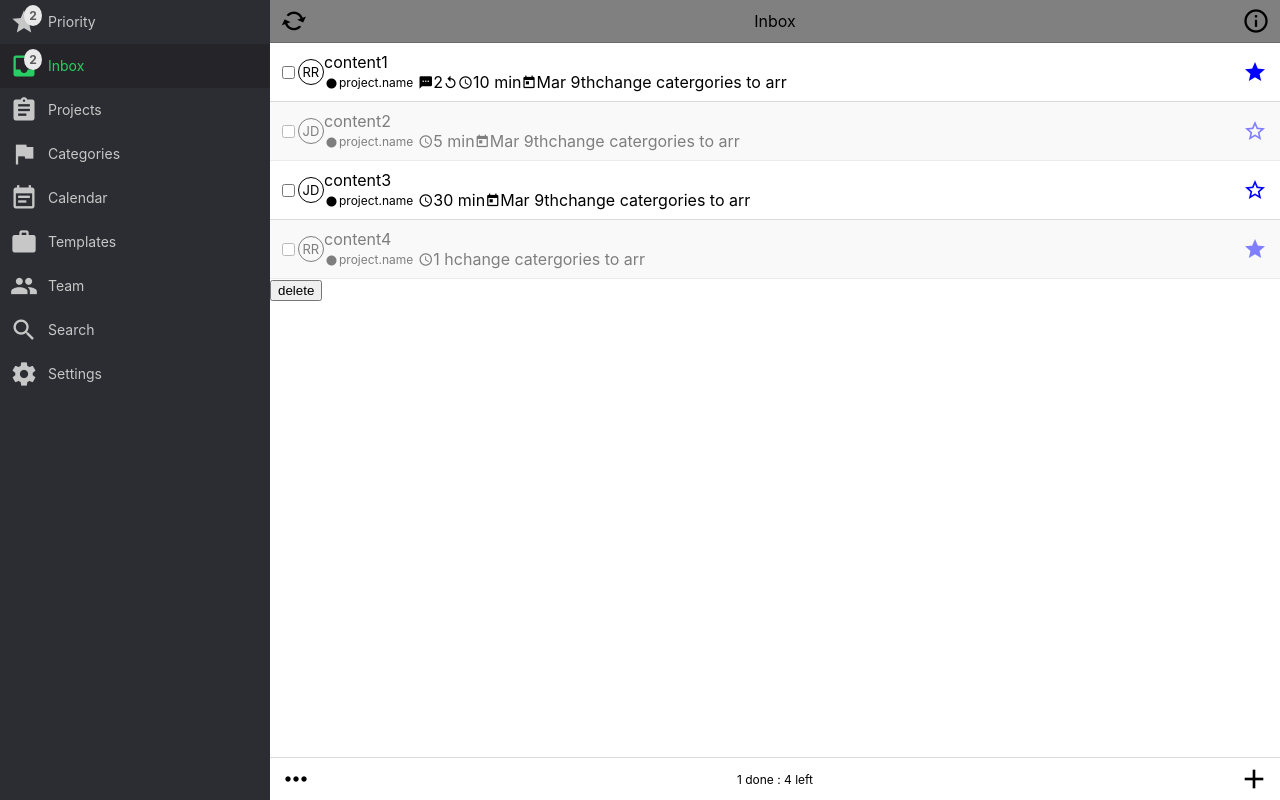
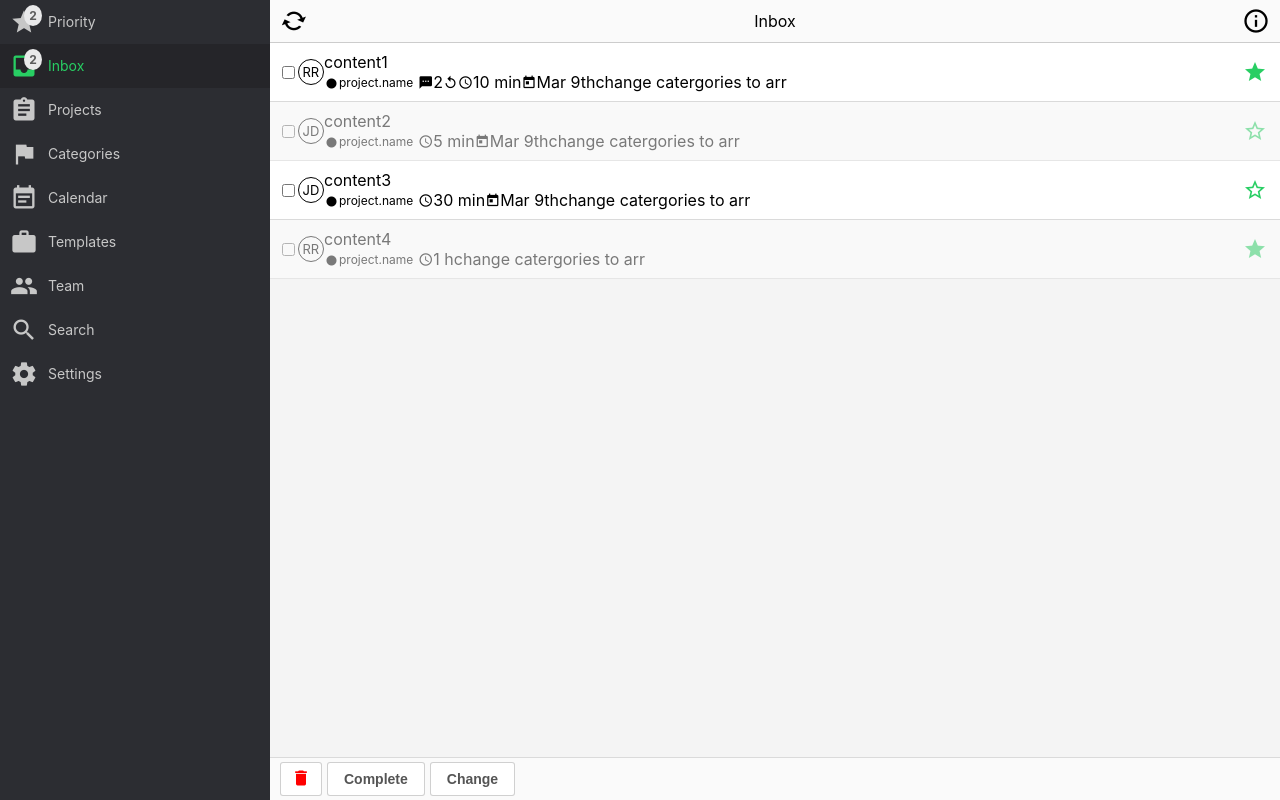
Before and after one commit to rafalrybicki/nozbe, a React (Create React App) app: page /inbox in a window 1280 px wide. Both pictures are taken after a click on the element "more_horiz". Built offline with nearby package versions, Linux system fonts and the light colour scheme.

Commit message:
Add StatusBar

```diff
--- /dev/null
+++ b/src/components/EditBar.css
@@ -0,0 +1,41 @@
+.edit-bar {
+  padding: 10px;
+  position: absolute;
+  bottom: 0;
+  width: 100%;
+  display: flex;
+  height: 43px;
+  align-items: center;
+  background: #FAFAFA;
+  border-top: 1px solid #dadada;
+}
+
+.edit-bar button {
+  background-color: white;
+  color: #555;
+  border: 1px solid rgba(21,21,21,0.2);
+  padding: 8px 16px;
+  font-size: 14px;
+  font-weight: 600;
+  margin-right: 5px;
+  cursor: pointer;
+  border-radius: 3px;
+}
+
+.edit-bar button:active, .edit-bar button:focus {
+  outline: none;
+}
+
+.edit-bar button.delete {
+  padding: 0;
+  height: 34px;
+  width: 42px;
+  padding: 0 10px;
+}
+
+.edit-bar button span {
+  color: red;
+  font-size: 20px;
+  padding: 0;
+  margin-top: 3spx;
+}
--- /dev/null
+++ b/src/components/EditBar.js
@@ -0,0 +1,15 @@
+import React from 'react';
+import Icon from '@material-ui/core/Icon';
+import './EditBar.css'
+
+function EditBar({deleteTasks}) {
+  return (
+    <div className="edit-bar">
+      <button onClick={deleteTasks} className="delete"><Icon>delete</Icon></button>
+      <button>Complete</button>
+      <button>Change</button>
+    </div>
+  );
+}
+
+export default EditBar;
--- a/src/components/StatusBar.css
+++ b/src/components/StatusBar.css
@@ -7,6 +7,7 @@
   width: 100%;
   justify-content: space-between;
   align-items: center;
+  background: #FAFAFA;
   border-top: 1px solid #dadada;
   height: 43px;
   font-size: 12px;
--- a/src/components/Task.css
+++ b/src/components/Task.css
@@ -5,6 +5,7 @@
   align-items: center;
   padding-right: 13px;
   padding-left: 8px;
+  background-color: white;
 }
 
 .task div {
@@ -43,14 +44,13 @@
 }
 
 .task.completed {
-  background-color: #F4F4F4;
-      opacity: .5
+  background-color: #FFFFFF;
+  opacity: .5
 }
 
 .task div span {
   display: block;
 }
-
 
 .task a {
   padding-right: 5px;
--- a/src/components/Task.js
+++ b/src/components/Task.js
@@ -50,7 +50,7 @@ function Task({ completion, content, repeat, project, comments, time, date, cate
 
 const styles = {
   color: {
-    color: 'blue', //project's color here
+    color: '#28ce63', //project's color here
   }
 }
 
--- a/src/components/Tasks.css
+++ b/src/components/Tasks.css
@@ -1,4 +1,5 @@
 .tasks {
   height: 100%;
   position: relative;
+  background-color: #F4F4F4;
 }
--- a/src/components/Tasks.js
+++ b/src/components/Tasks.js
@@ -2,6 +2,7 @@ import React, { Component } from 'react';
 import { connect } from 'react-redux';
 import Toolbar from './Toolbar'
 import StatusBar from './StatusBar'
+import EditBar from './EditBar'
 import Task from './Task'
 import NewTask from './NewTask'
 import { togglePriority, toggleCompletion, deleteTasks} from '../redux/actions'
@@ -79,8 +80,8 @@ class Tasks extends Component {
             viewMode={viewMode}
           />
         ))}
-        <button onClick={this.deleteTasks}>delete</button>
-        <StatusBar done={1} left={4} changeMode={this.changeMode}/>
+        {viewMode && <StatusBar done={1} left={4} changeMode={this.changeMode}/>}
+        {!viewMode && <EditBar deleteTasks={this.deleteTasks} />}
       </div>
     );
   }
--- a/src/components/Toolbar.css
+++ b/src/components/Toolbar.css
@@ -10,7 +10,7 @@
   justify-content: space-between;
   align-items: center;
   border-bottom: 1px solid rgba(21,21,21,0.2);
-  background-color: grey;
+  background: #FAFAFA;
 }
 
 .toolbar p {
```
Also changed, not shown: src/index.css (line endings or trailing spaces).
